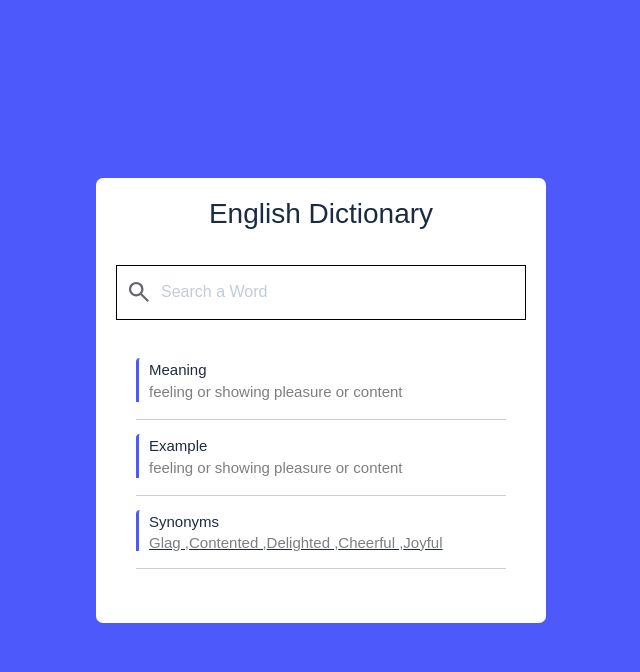
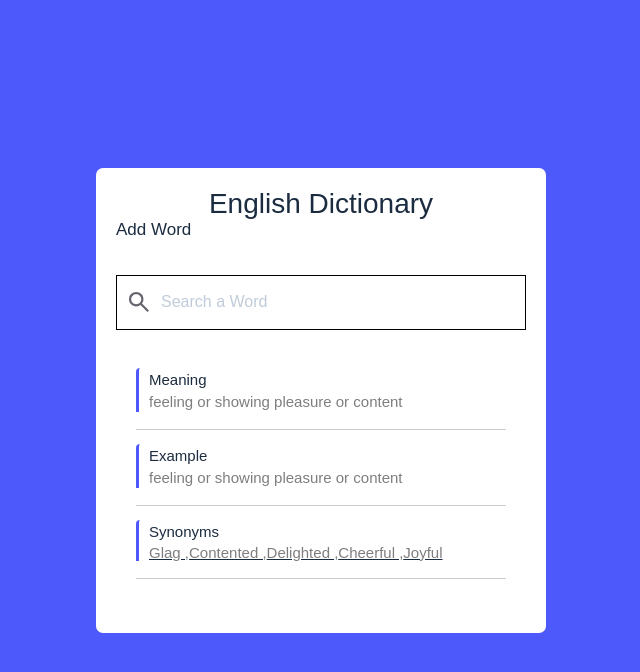
Before and after one commit to AnuPriyaVS1999/django-task, a Django app: page / in a window 1280 px wide. Shown: the top 672 px of the page, without its empty margins (319-959 px from the left). Run offline with Django 4.2, Linux system fonts and the light colour scheme; some web fonts are replaced.

```diff
--- a/templates/index.html
+++ b/templates/index.html
@@ -14,6 +14,9 @@
     <div class="wrapper">
         <div class="searchBox">
             <header>English Dictionary</header>
+            <div class="heading">
+                <a class="button" href="{% url 'dictionary:search a word' %}">Add Word</a>
+            </div>
 
 
             <form action="" method="get">
```
